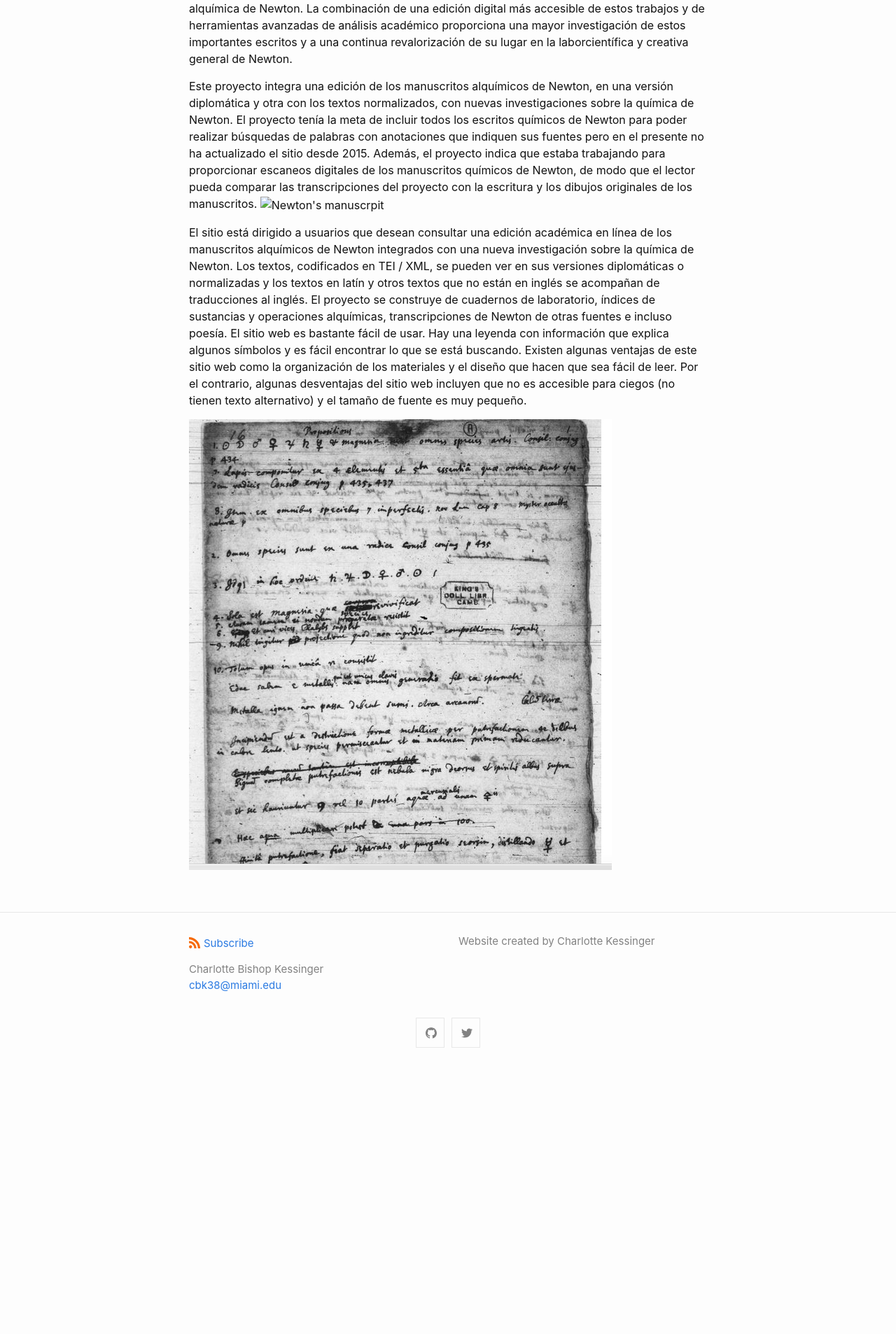
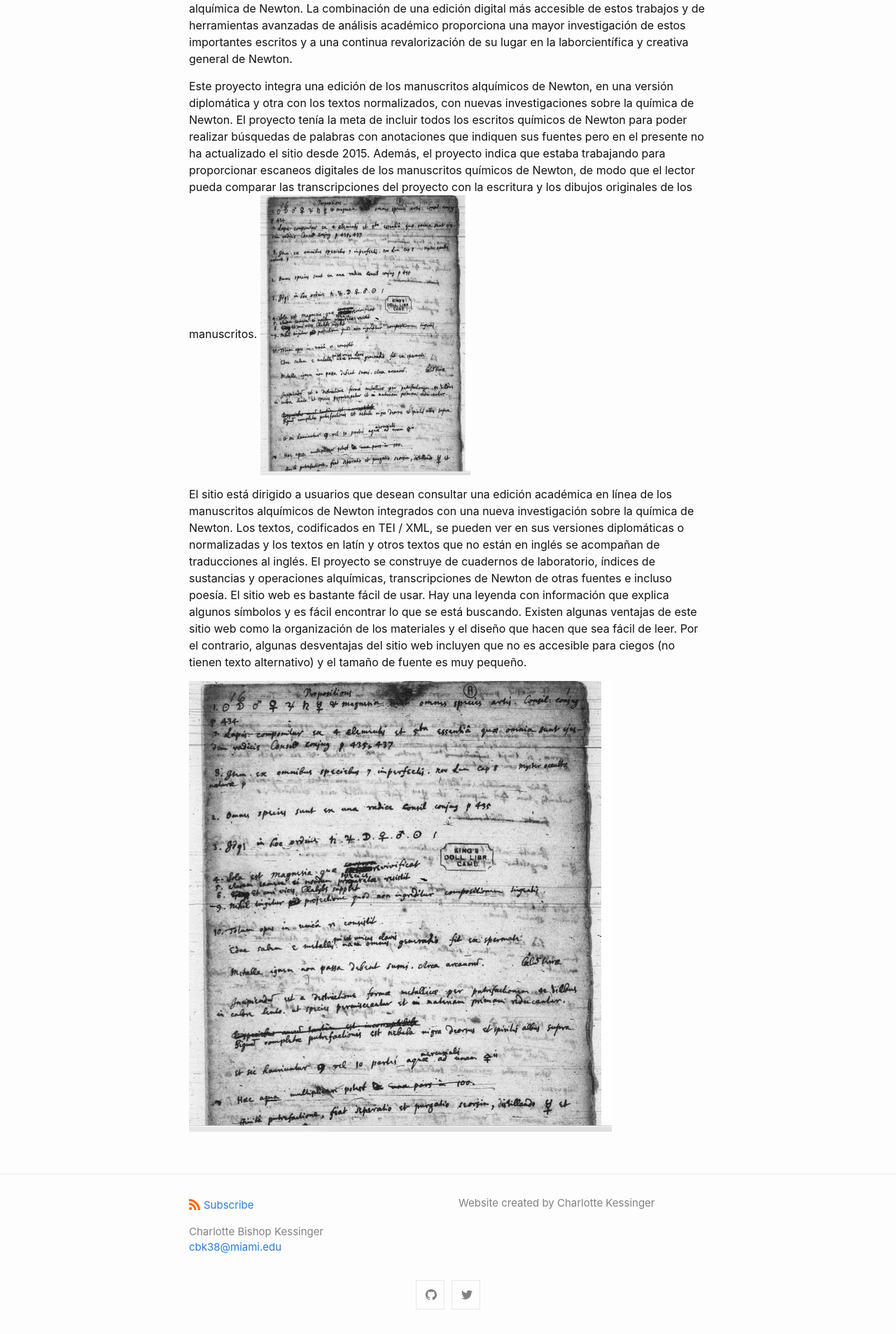
Before and after one commit to charkessinger/charkessinger.github.io, a Jekyll site: the page built from _posts/2021-10-06-The-Chymistry-of-Isaac-Newton:-un-análisis-de-edición-digital.md, in a window 1280 px wide. Shown: the part 699-2605 px from the top of the page at 70% size. Built offline with Jekyll 4.4.1, drawn with Linux system fonts in a browser that asks for light colours; before the commit the page ends 2231 px from its top, so only the background shows below that.

Commit message:
Update 2021-10-06-The-Chymistry-of-Isaac-Newton:-un-análisis-de-edición-digital.md

```diff
--- a/_posts/2021-10-06-The-Chymistry-of-Isaac-Newton:-un-análisis-de-edición-digital.md
+++ b/_posts/2021-10-06-The-Chymistry-of-Isaac-Newton:-un-análisis-de-edición-digital.md
@@ -11,7 +11,8 @@ date: 2021-10-06
 
   El proyecto se inició en 2005 y continuó cargando nuevos datos hasta 2015. La última vez que se actualizó el sitio fue el 4 de diciembre de 2015. El sitio constituye un archivo digital que permite realizar búsquedas e investigaciones de los documentos y manuscritos de Newton. Se le da al usuario mucha información sobre el contexto histórico y cultural del proyecto. Newton practicó la alquimia, también conocida como “Chymystry” en Inglaterra, escribió y transcribió casi un millón de palabras sobre el tema y el proyecto está dedicado a la edición y exposición de la obra alquímica de Newton. La combinación de una edición digital más accesible de estos trabajos y de herramientas avanzadas de análisis académico proporciona una mayor investigación de estos importantes escritos y a una continua revalorización de su lugar en la laborcientífica y creativa general de Newton.
 
-Este proyecto integra una edición de los manuscritos alquímicos de Newton, en una versión diplomática y otra con los textos normalizados, con nuevas investigaciones sobre la química de Newton. El proyecto tenía la meta de incluir todos los escritos químicos de Newton para poder realizar búsquedas de palabras con anotaciones que indiquen sus fuentes pero en el presente no ha actualizado el sitio desde 2015. Además, el proyecto indica que estaba trabajando para proporcionar escaneos digitales de los manuscritos químicos de Newton, de modo que el lector pueda comparar las transcripciones del proyecto con la escritura y los dibujos originales de los manuscritos. <img src="manuscript.png" alt="Newton's manuscrpit" width="300" height="400">
+Este proyecto integra una edición de los manuscritos alquímicos de Newton, en una versión diplomática y otra con los textos normalizados, con nuevas investigaciones sobre la química de Newton. El proyecto tenía la meta de incluir todos los escritos químicos de Newton para poder realizar búsquedas de palabras con anotaciones que indiquen sus fuentes pero en el presente no ha actualizado el sitio desde 2015. Además, el proyecto indica que estaba trabajando para proporcionar escaneos digitales de los manuscritos químicos de Newton, de modo que el lector pueda comparar las transcripciones del proyecto con la escritura y los dibujos originales de los manuscritos.
+<img src="/assets/images/manuscript.png" alt="Newton's manuscrpit" width="300" height="400">
 
   El sitio está dirigido a usuarios que desean consultar una edición académica en línea de los manuscritos alquímicos de Newton integrados con una nueva investigación sobre la química de Newton. Los textos, codificados en TEI / XML, se pueden ver en sus versiones diplomáticas o normalizadas y los textos en latín y otros textos que no están en inglés se acompañan de traducciones al inglés. El proyecto se construye de cuadernos de laboratorio, índices de sustancias y operaciones alquímicas, transcripciones de Newton de otras fuentes e incluso poesía.
 El sitio web es bastante fácil de usar. Hay una leyenda  con información que explica algunos símbolos y es fácil encontrar lo que se está buscando. Existen algunas  ventajas de este  sitio web como la organización de los materiales y el diseño que hacen que sea fácil de leer. Por el contrario, algunas desventajas del sitio web incluyen que no es accesible para ciegos (no tienen texto alternativo) y el tamaño de fuente es muy pequeño.
```
